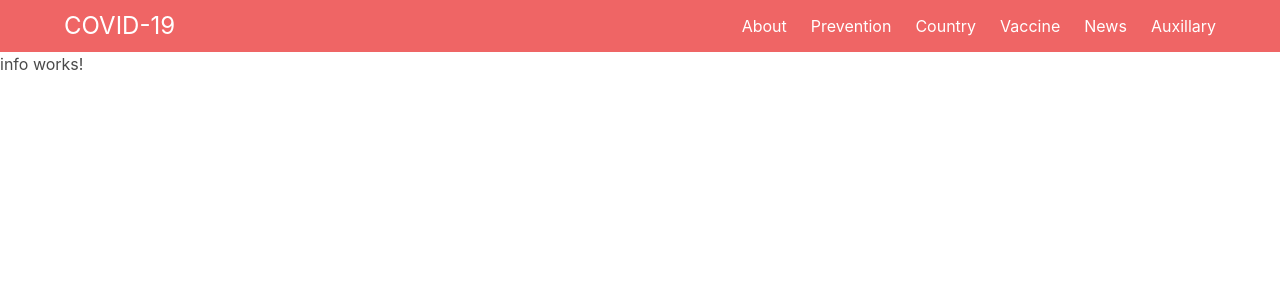
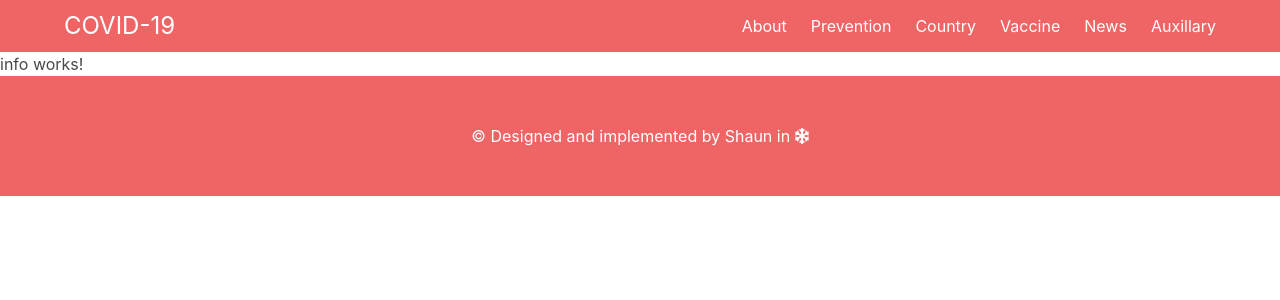
Before and after one commit to data-miner00/ng-covid-tracker, an Angular app: page /info in a window 1280 px wide. Shown: the top 300 px of the page. Built offline with nearby package versions, Linux system fonts and the light colour scheme; what ngx-echarts would draw is missing.

Commit message:
feat: Added footer

```diff
--- a/src/app/app.component.html
+++ b/src/app/app.component.html
@@ -1,2 +1,3 @@
 <app-header></app-header>
 <router-outlet></router-outlet>
+<app-footer></app-footer>
--- a/src/app/components/footer/footer.component.html
+++ b/src/app/components/footer/footer.component.html
@@ -1 +1,8 @@
-<p>footer works!</p>
+<footer class="py-6 has-background-primary">
+  <div class="has-text-white has-text-centered">
+    <p>
+      &copy; Designed and implemented by Shaun in
+      <fa-icon [icon]="faSnowflake"></fa-icon>
+    </p>
+  </div>
+</footer>
--- a/src/app/components/footer/footer.component.ts
+++ b/src/app/components/footer/footer.component.ts
@@ -1,15 +1,16 @@
 import { Component, OnInit } from '@angular/core';
+import { faSnowflake } from '@fortawesome/free-solid-svg-icons';
+import { IconDefinition } from '@fortawesome/fontawesome-common-types';
 
 @Component({
   selector: 'app-footer',
   templateUrl: './footer.component.html',
-  styleUrls: ['./footer.component.sass']
+  styleUrls: ['./footer.component.sass'],
 })
 export class FooterComponent implements OnInit {
+  faSnowflake: IconDefinition = faSnowflake;
 
-  constructor() { }
+  constructor() {}
 
-  ngOnInit(): void {
-  }
-
+  ngOnInit(): void {}
 }
```
